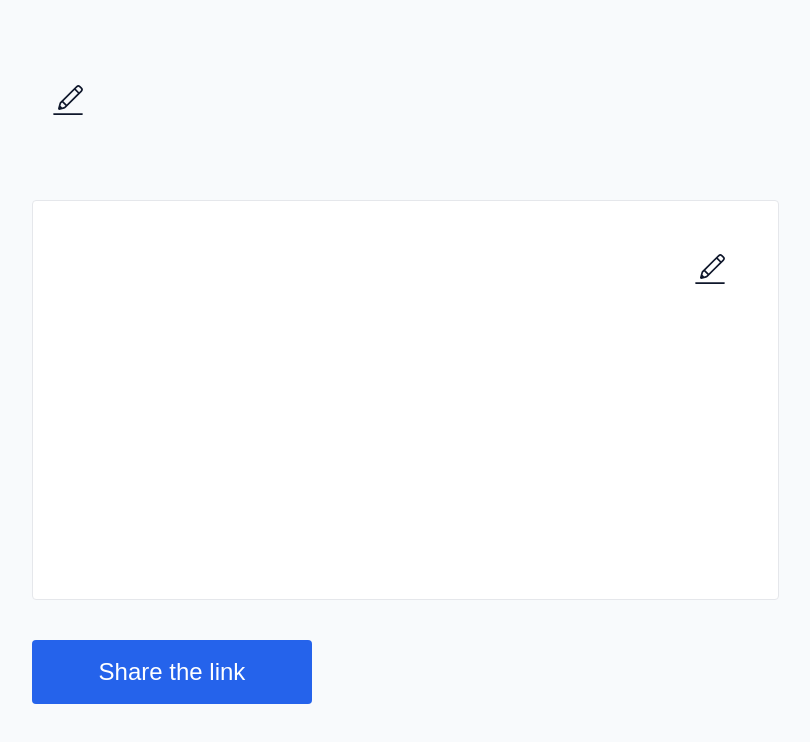
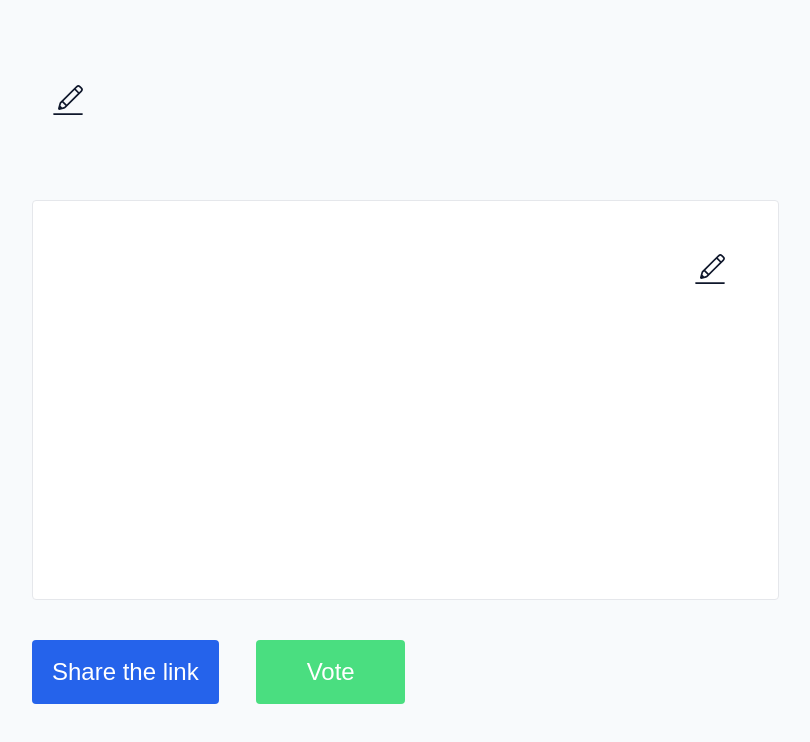
Before and after one commit to makoto0825/Schedule-Arrangement-Application, a Next.js app: page /event/detail in a window 1280 px wide. Shown: the top 742 px of the page, without its empty margins (48-858 px from the left). Built offline with nearby package versions, Linux system fonts and the light colour scheme.

Commit message:
✨ Voteボタンを追加

```diff
--- a/src/app/event/detail/page.tsx
+++ b/src/app/event/detail/page.tsx
@@ -96,12 +96,20 @@ const Page = () => {
           </div>
         ))}
       </div>
-      <div className='text-center sm:text-left'>
+      <div className='sm:w-1/3 text-center sm:text-left flex justify-between'>
         <button
           onClick={handleCopyLink}
-          className='text-2xl sm:w-1/4 mt-10 p-4 bg-blue-600 text-white rounded hover:bg-blue-700 transition-colors'
+          className='text-2xl sm:w-2/4  mt-10 p-4 bg-blue-600 text-white rounded hover:bg-blue-700 transition-colors'
         >
           {copySuccess ? 'Link copied!' : 'Share the link'}
+        </button>
+        <button
+          className='text-2xl sm:w-2/5  mt-10 p-4 bg-green-400 text-white rounded hover:bg-green-700 transition-colors'
+          onClick={() => {
+            window.location.href = `/vote?eventId=${eventId}`;
+          }}
+        >
+          Vote
         </button>
       </div>
     </div>
```
